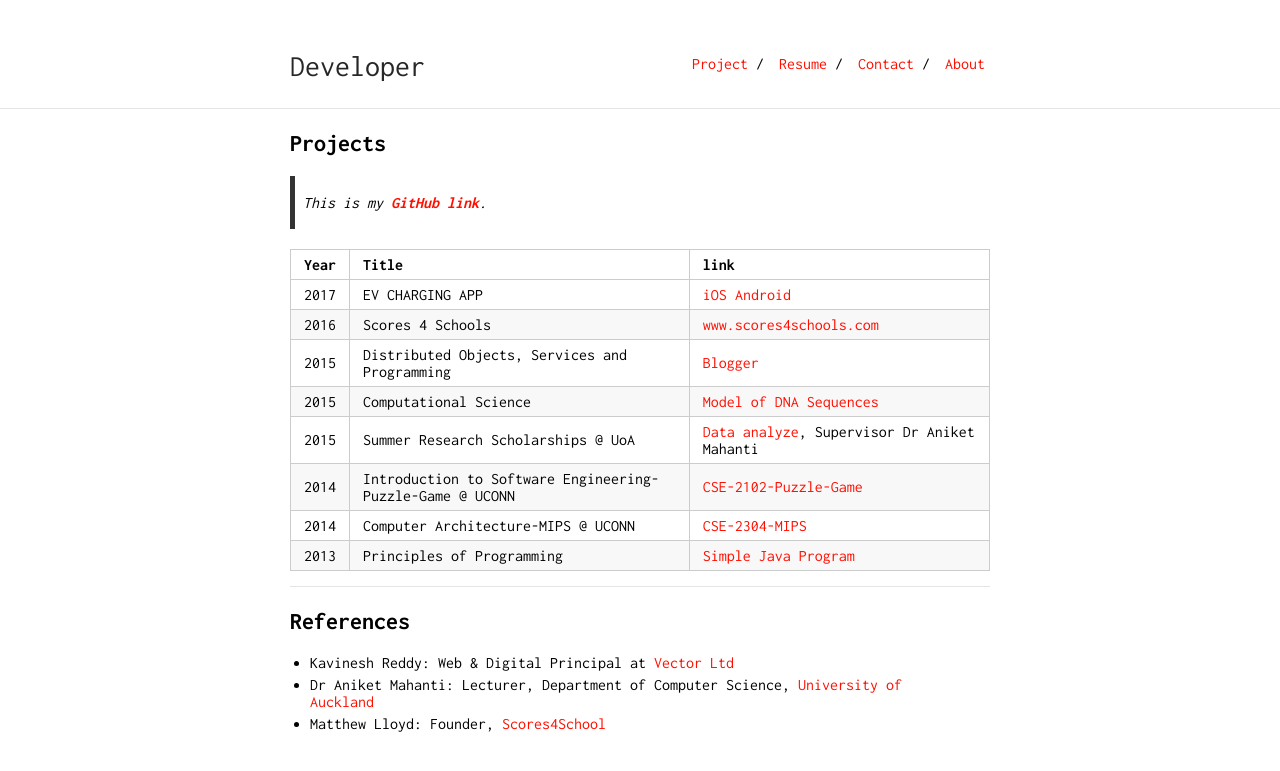
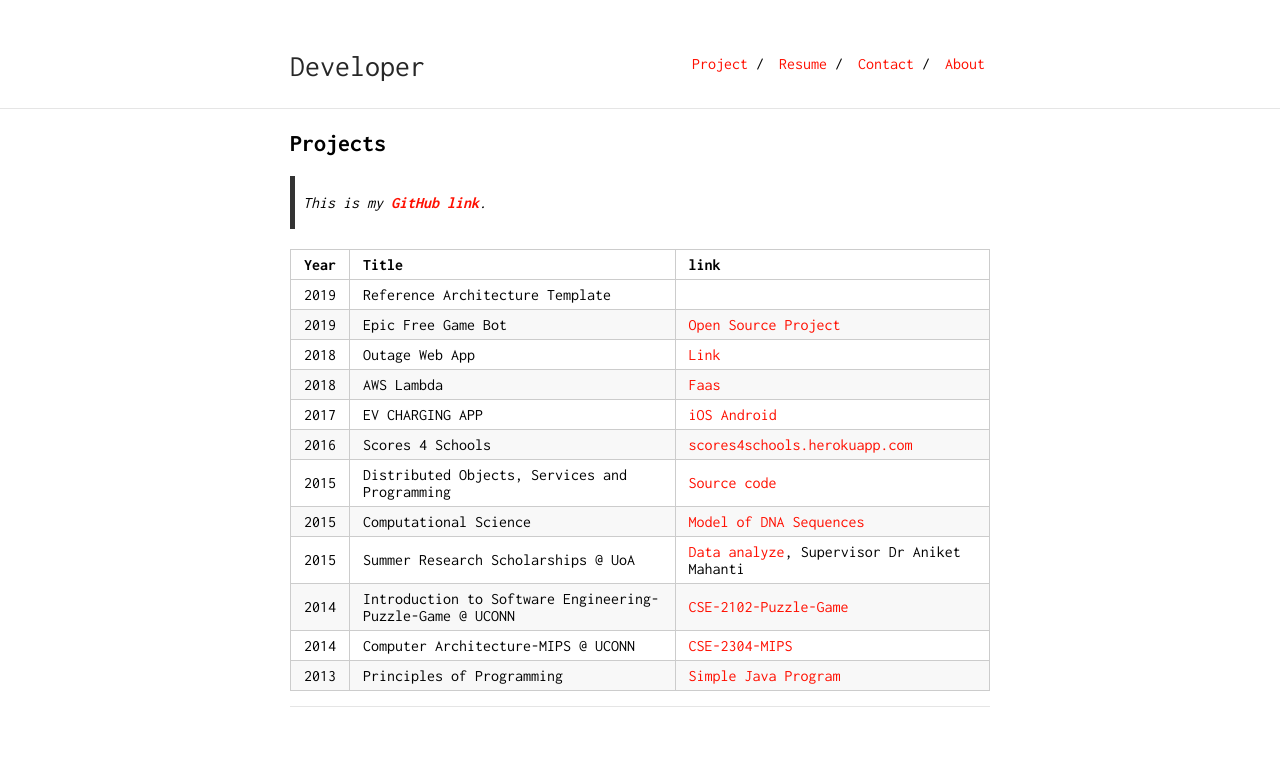
Before and after one commit to hche608/hche608.github.io, a Jekyll site: the page built from project.md, in a window 1280 px wide. Shown: the top 771 px of the page. Built offline with Jekyll 4.4.1, drawn with Linux system fonts in a browser that asks for light colours; our own code applies the rules of GitHub Pages for plain Markdown files.

Commit message:
update project.md

```diff
--- a/project.md
+++ b/project.md
@@ -8,9 +8,13 @@ layout: default
 
 Year | Title | link
 -----|-------|--------
+2019 | Reference Architecture Template
+2019 | Epic Free Game Bot | [Open Source Project](https://github.com/hche608/epic-free-games-bot)
+2018 | Outage Web App | [Link](https://help.vector.co.nz)
+2018 | AWS Lambda | [Faas](https://github.com/hche608/hax3-py-aws-lambda)
 2017 | EV CHARGING APP  | [iOS](https://itunes.apple.com/us/app/vector-ev-charging/id1165218465?mt=8&uo=4)  [Android](https://play.google.com/store/apps/details?id=com.vector.evcharge&hl=en)
-2016 | Scores 4 Schools  | [www.scores4schools.com](https://scores4schools.herokuapp.com/)
-2015 | Distributed Objects, Services and Programming | [Blogger](https://github.com/hche608/CS-335-A2)
+2016 | Scores 4 Schools  | [scores4schools.herokuapp.com](https://scores4schools.herokuapp.com)
+2015 | Distributed Objects, Services and Programming | [Source code](https://github.com/hche608/CS-335-A2)
 2015 | Computational Science | [Model of DNA Sequences](https://github.com/hche608/CS-369)
 2015 | Summer Research Scholarships @ UoA | [Data analyze](#), Supervisor Dr Aniket Mahanti
 2014 | Introduction to Software Engineering-Puzzle-Game @ UCONN | [CSE-2102-Puzzle-Game](https://github.com/hche608/CSE-2102-Puzzle-Game)
@@ -18,9 +22,3 @@ Year | Title | link
 2013 | Principles of Programming | [Simple Java Program](https://github.com/hche608/CS-101)
 
 ---
-
-## References
-
-* Kavinesh Reddy: Web & Digital Principal at [Vector Ltd](https://www.vector.co.nz/)
-* Dr Aniket Mahanti: Lecturer, Department of Computer Science, [University of Auckland](https://www.auckland.ac.nz/en.html)
-* Matthew Lloyd: Founder, [Scores4School](https://www.scores4schools.com)
```
